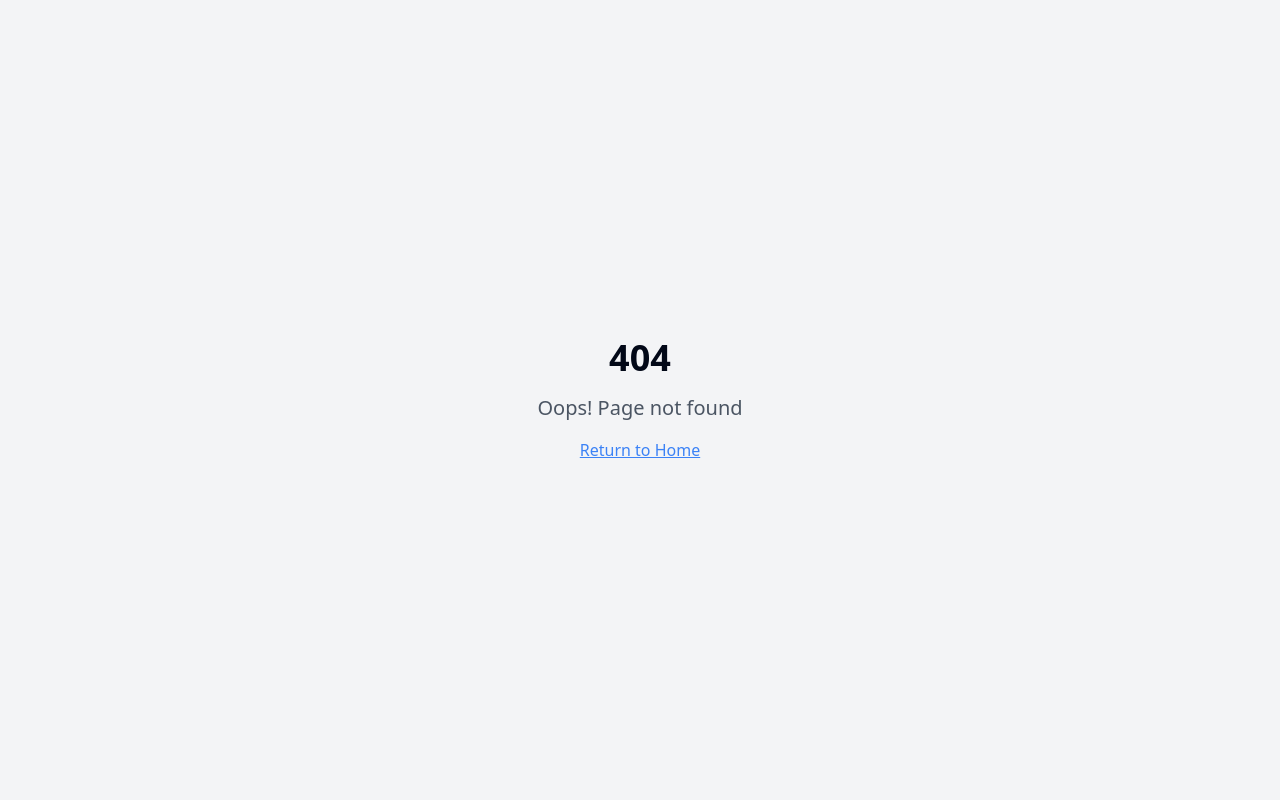
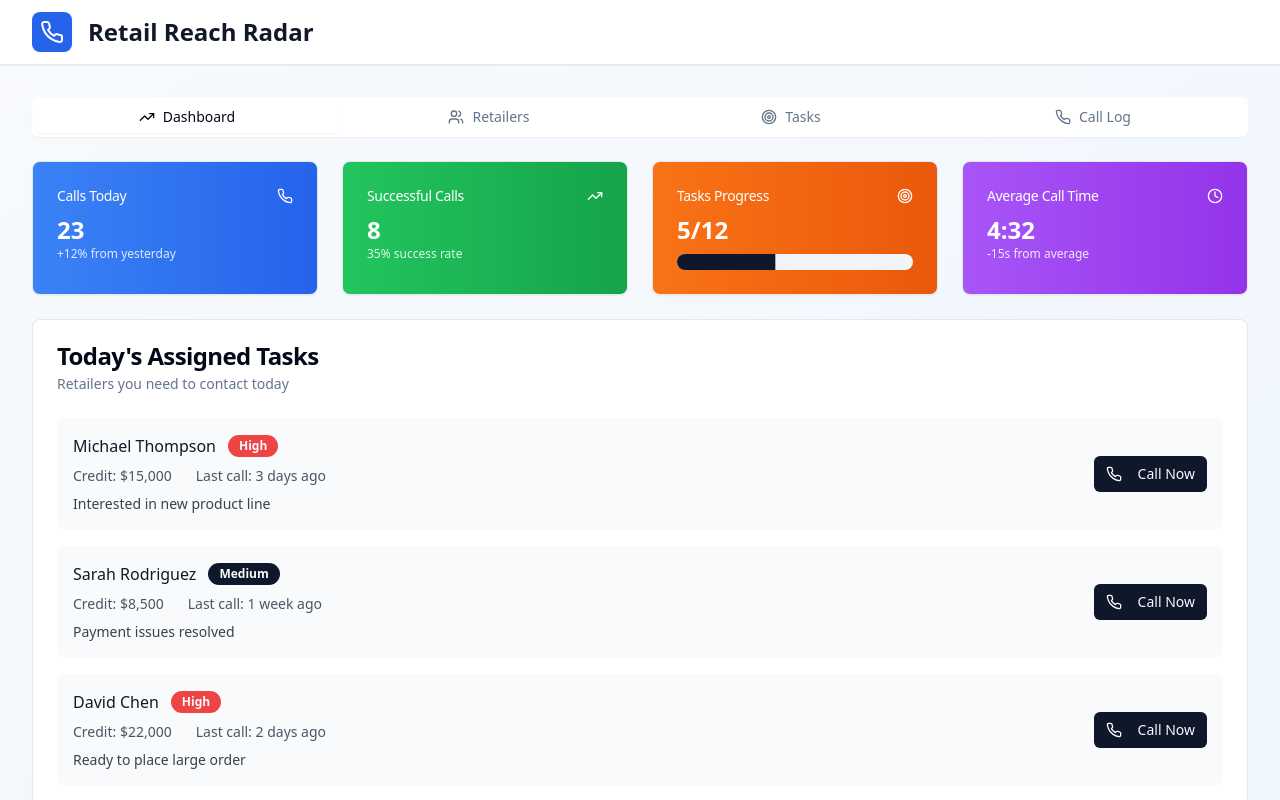
Before and after one commit to seifXD/retail-reach-radar, a React (Vite) app: page /agent in a window 1280 px wide. Before the commit this address had no page. Shown: the top 800 px of the page. Built offline with nearby package versions, Linux system fonts and the light colour scheme.

Commit message:
Separate Agent and Supervisor views
- Implemented separate pages for Agent and Supervisor views.
- Removed the role toggle from the header.
- Updated routing to display the correct dashboard based on the user's role.

```diff
--- a/src/App.tsx
+++ b/src/App.tsx
@@ -6,7 +6,8 @@ import { QueryClient, QueryClientProvider } from "@tanstack/react-query";
 import { BrowserRouter, Routes, Route } from "react-router-dom";
 import { AuthProvider } from "@/contexts/AuthContext";
 import ProtectedRoute from "@/components/ProtectedRoute";
-import Index from "./pages/Index";
+import AgentPage from "./pages/AgentPage";
+import SupervisorPage from "./pages/SupervisorPage";
 import NotFound from "./pages/NotFound";
 
 const queryClient = new QueryClient();
@@ -21,7 +22,17 @@ const App = () => (
           <Routes>
             <Route path="/" element={
               <ProtectedRoute>
-                <Index />
+                <AgentPage />
+              </ProtectedRoute>
+            } />
+            <Route path="/agent" element={
+              <ProtectedRoute>
+                <AgentPage />
+              </ProtectedRoute>
+            } />
+            <Route path="/supervisor" element={
+              <ProtectedRoute>
+                <SupervisorPage />
               </ProtectedRoute>
             } />
             {/* ADD ALL CUSTOM ROUTES ABOVE THE CATCH-ALL "*" ROUTE */}
--- a/src/components/Header.tsx
+++ b/src/components/Header.tsx
@@ -2,14 +2,16 @@
 import { Button } from "@/components/ui/button";
 import { Phone, LogOut } from "lucide-react";
 import { useAuth } from '@/contexts/AuthContext';
+import { useNavigate } from 'react-router-dom';
 
 interface HeaderProps {
   userRole: 'agent' | 'supervisor';
   setUserRole: (role: 'agent' | 'supervisor') => void;
 }
 
-const Header: React.FC<HeaderProps> = ({ userRole, setUserRole }) => {
+const Header: React.FC<HeaderProps> = ({ userRole }) => {
   const { user, signOut } = useAuth();
+  const navigate = useNavigate();
 
   return (
     <header className="bg-white shadow-sm border-b">
@@ -31,7 +33,7 @@ const Header: React.FC<HeaderProps> = ({ userRole, setUserRole }) => {
                   <Button
                     variant={userRole === 'agent' ? 'default' : 'ghost'}
                     size="sm"
-                    onClick={() => setUserRole('agent')}
+                    onClick={() => navigate('/agent')}
                     className="text-sm"
                   >
                     Agent View
@@ -39,7 +41,7 @@ const Header: React.FC<HeaderProps> = ({ userRole, setUserRole }) => {
                   <Button
                     variant={userRole === 'supervisor' ? 'default' : 'ghost'}
                     size="sm"
-                    onClick={() => setUserRole('supervisor')}
+                    onClick={() => navigate('/supervisor')}
                     className="text-sm"
                   >
                     Supervisor View
--- /dev/null
+++ b/src/pages/AgentPage.tsx
@@ -0,0 +1,84 @@
+
+import { Card, CardContent, CardDescription, CardHeader, CardTitle } from "@/components/ui/card";
+import { Badge } from "@/components/ui/badge";
+import { Tabs, TabsContent, TabsList, TabsTrigger } from "@/components/ui/tabs";
+import { Users, Phone, Target, TrendingUp } from "lucide-react";
+import AgentDashboard from "@/components/AgentDashboard";
+import RetailerProfiles from "@/components/RetailerProfiles";
+import TaskManagement from "@/components/TaskManagement";
+import Header from "@/components/Header";
+
+const AgentPage = () => {
+  return (
+    <div className="min-h-screen bg-gradient-to-br from-slate-50 to-blue-50">
+      <Header userRole="agent" setUserRole={() => {}} />
+
+      {/* Main Content */}
+      <main className="max-w-7xl mx-auto px-4 sm:px-6 lg:px-8 py-8">
+        <Tabs defaultValue="dashboard" className="space-y-6">
+          <TabsList className="grid w-full grid-cols-4 bg-white shadow-sm">
+            <TabsTrigger value="dashboard" className="flex items-center space-x-2">
+              <TrendingUp className="h-4 w-4" />
+              <span>Dashboard</span>
+            </TabsTrigger>
+            <TabsTrigger value="retailers" className="flex items-center space-x-2">
+              <Users className="h-4 w-4" />
+              <span>Retailers</span>
+            </TabsTrigger>
+            <TabsTrigger value="tasks" className="flex items-center space-x-2">
+              <Target className="h-4 w-4" />
+              <span>Tasks</span>
+            </TabsTrigger>
+            <TabsTrigger value="calls" className="flex items-center space-x-2">
+              <Phone className="h-4 w-4" />
+              <span>Call Log</span>
+            </TabsTrigger>
+          </TabsList>
+
+          <TabsContent value="dashboard">
+            <AgentDashboard />
+          </TabsContent>
+
+          <TabsContent value="retailers">
+            <RetailerProfiles userRole="agent" />
+          </TabsContent>
+
+          <TabsContent value="tasks">
+            <TaskManagement userRole="agent" />
+          </TabsContent>
+
+          <TabsContent value="calls">
+            <Card>
+              <CardHeader>
+                <CardTitle>Call History</CardTitle>
+                <CardDescription>Recent calls and outcomes</CardDescription>
+              </CardHeader>
+              <CardContent>
+                <div className="space-y-4">
+                  {[1, 2, 3, 4, 5].map((call) => (
+                    <div key={call} className="flex items-center justify-between p-4 bg-gray-50 rounded-lg">
+                      <div className="flex items-center space-x-4">
+                        <div className="bg-blue-100 p-2 rounded-full">
+                          <Phone className="h-4 w-4 text-blue-600" />
+                        </div>
+                        <div>
+                          <p className="font-medium">Retailer #{call}23</p>
+                          <p className="text-sm text-gray-500">Called 2 hours ago</p>
+                        </div>
+                      </div>
+                      <Badge variant={call % 3 === 0 ? "default" : call % 2 === 0 ? "secondary" : "outline"}>
+                        {call % 3 === 0 ? "Interested" : call % 2 === 0 ? "Follow-up" : "No Answer"}
+                      </Badge>
+                    </div>
+                  ))}
+                </div>
+              </CardContent>
+            </Card>
+          </TabsContent>
+        </Tabs>
+      </main>
+    </div>
+  );
+};
+
+export default AgentPage;
--- /dev/null
+++ b/src/pages/SupervisorPage.tsx
@@ -0,0 +1,84 @@
+
+import { Card, CardContent, CardDescription, CardHeader, CardTitle } from "@/components/ui/card";
+import { Badge } from "@/components/ui/badge";
+import { Tabs, TabsContent, TabsList, TabsTrigger } from "@/components/ui/tabs";
+import { Users, Phone, Target, TrendingUp } from "lucide-react";
+import SupervisorDashboard from "@/components/SupervisorDashboard";
+import RetailerProfiles from "@/components/RetailerProfiles";
+import TaskManagement from "@/components/TaskManagement";
+import Header from "@/components/Header";
+
+const SupervisorPage = () => {
+  return (
+    <div className="min-h-screen bg-gradient-to-br from-slate-50 to-blue-50">
+      <Header userRole="supervisor" setUserRole={() => {}} />
+
+      {/* Main Content */}
+      <main className="max-w-7xl mx-auto px-4 sm:px-6 lg:px-8 py-8">
+        <Tabs defaultValue="dashboard" className="space-y-6">
+          <TabsList className="grid w-full grid-cols-4 bg-white shadow-sm">
+            <TabsTrigger value="dashboard" className="flex items-center space-x-2">
+              <TrendingUp className="h-4 w-4" />
+              <span>Dashboard</span>
+            </TabsTrigger>
+            <TabsTrigger value="retailers" className="flex items-center space-x-2">
+              <Users className="h-4 w-4" />
+              <span>Retailers</span>
+            </TabsTrigger>
+            <TabsTrigger value="tasks" className="flex items-center space-x-2">
+              <Target className="h-4 w-4" />
+              <span>Tasks</span>
+            </TabsTrigger>
+            <TabsTrigger value="calls" className="flex items-center space-x-2">
+              <Phone className="h-4 w-4" />
+              <span>Call Log</span>
+            </TabsTrigger>
+          </TabsList>
+
+          <TabsContent value="dashboard">
+            <SupervisorDashboard />
+          </TabsContent>
+
+          <TabsContent value="retailers">
+            <RetailerProfiles userRole="supervisor" />
+          </TabsContent>
+
+          <TabsContent value="tasks">
+            <TaskManagement userRole="supervisor" />
+          </TabsContent>
+
+          <TabsContent value="calls">
+            <Card>
+              <CardHeader>
+                <CardTitle>Call History</CardTitle>
+                <CardDescription>Recent calls and outcomes</CardDescription>
+              </CardHeader>
+              <CardContent>
+                <div className="space-y-4">
+                  {[1, 2, 3, 4, 5].map((call) => (
+                    <div key={call} className="flex items-center justify-between p-4 bg-gray-50 rounded-lg">
+                      <div className="flex items-center space-x-4">
+                        <div className="bg-blue-100 p-2 rounded-full">
+                          <Phone className="h-4 w-4 text-blue-600" />
+                        </div>
+                        <div>
+                          <p className="font-medium">Retailer #{call}23</p>
+                          <p className="text-sm text-gray-500">Called 2 hours ago</p>
+                        </div>
+                      </div>
+                      <Badge variant={call % 3 === 0 ? "default" : call % 2 === 0 ? "secondary" : "outline"}>
+                        {call % 3 === 0 ? "Interested" : call % 2 === 0 ? "Follow-up" : "No Answer"}
+                      </Badge>
+                    </div>
+                  ))}
+                </div>
+              </CardContent>
+            </Card>
+          </TabsContent>
+        </Tabs>
+      </main>
+    </div>
+  );
+};
+
+export default SupervisorPage;
```
